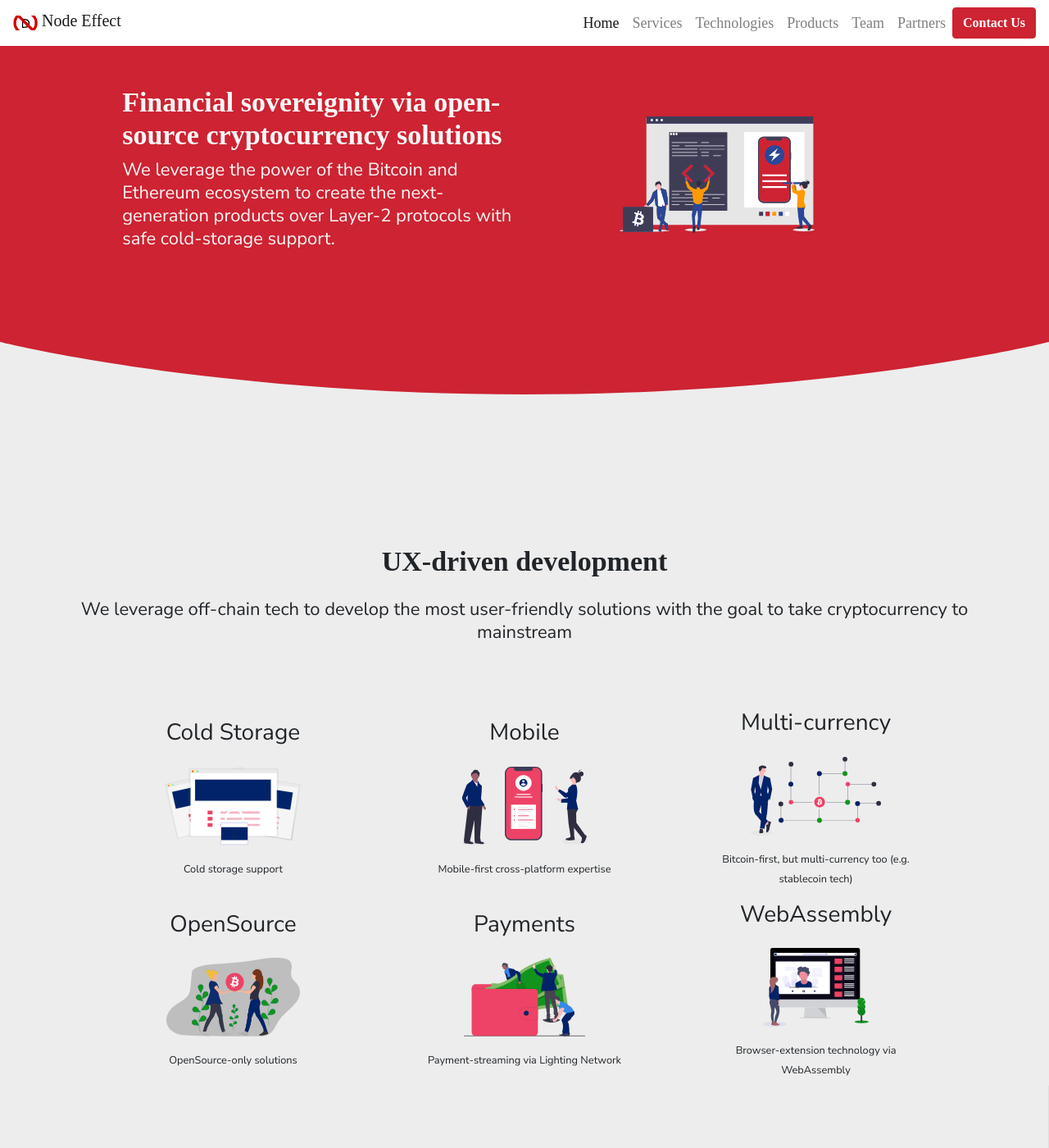
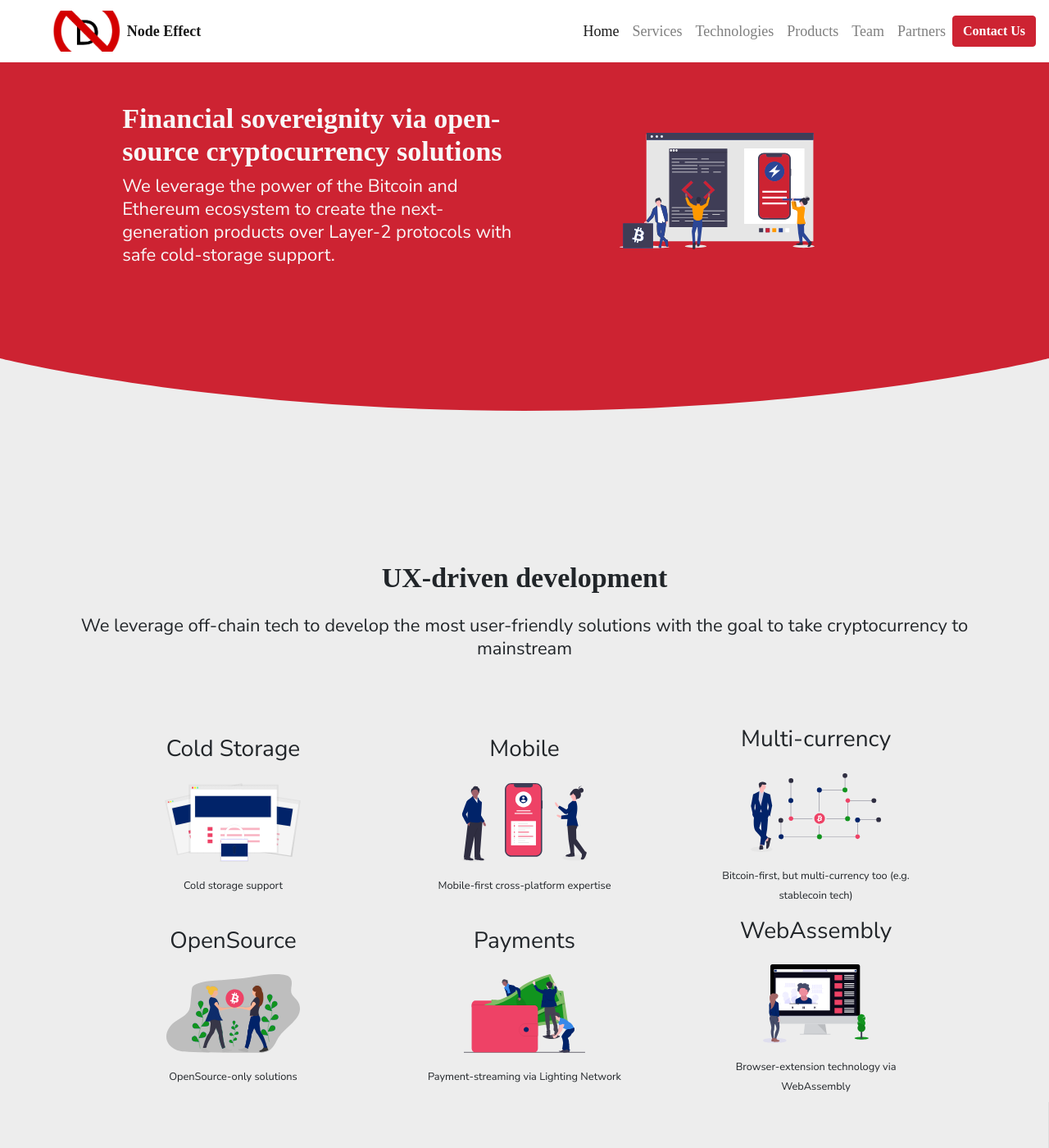
Before and after one commit to aarani/nodeeffect, a Jekyll site: the page built from index.html, in a window 1280 px wide and 1400 px high. Shown: the whole window at 82% size. Built offline with Jekyll 4.4.1, drawn with Linux system fonts in a browser that asks for light colours; some web fonts are replaced.

Commit message:
more styling on navigation for logo

```diff
--- a/_includes/navigation.html
+++ b/_includes/navigation.html
@@ -1,8 +1,9 @@
 <nav class="navbar sticky-top navbar-expand-lg navbar-light" style="background-color: #ffffff;">
-  <a class="navbar-brand" href="#">
-    <img src="assets/logo.png" width="30" height="30" class="d-inline-block align-top" alt=""
-      loading="lazy">
-    Node Effect
+  <a class="navbar-brand px-5 d-flex align-items-center" href="#">
+    <img src="assets/logo.png" class="flex-column d-inline-block align-top" alt="" loading="lazy">
+    <div class="flex-column px-2">
+      Node Effect
+    </div>
   </a>
 
   <div class="collapse navbar-collapse" id="navbarNav">
--- a/assets/css/nd.css
+++ b/assets/css/nd.css
@@ -25,8 +25,14 @@ nav .btn {
 }
 
 .navbar-brand > img {
-  width: 30px;
-  height: 30px;
+  height: 50px;
+  width: auto;
+}
+
+.navbar-brand > div {
+  font-family: Khula;
+  font-size: 18px;
+  font-weight: bolder;
 }
 
 row {
```
